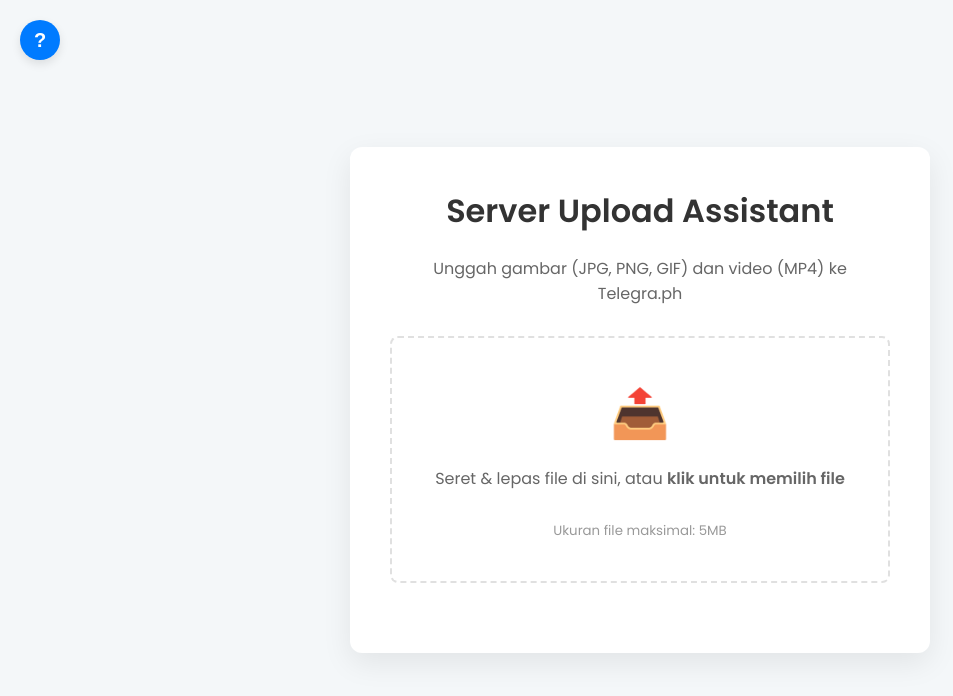
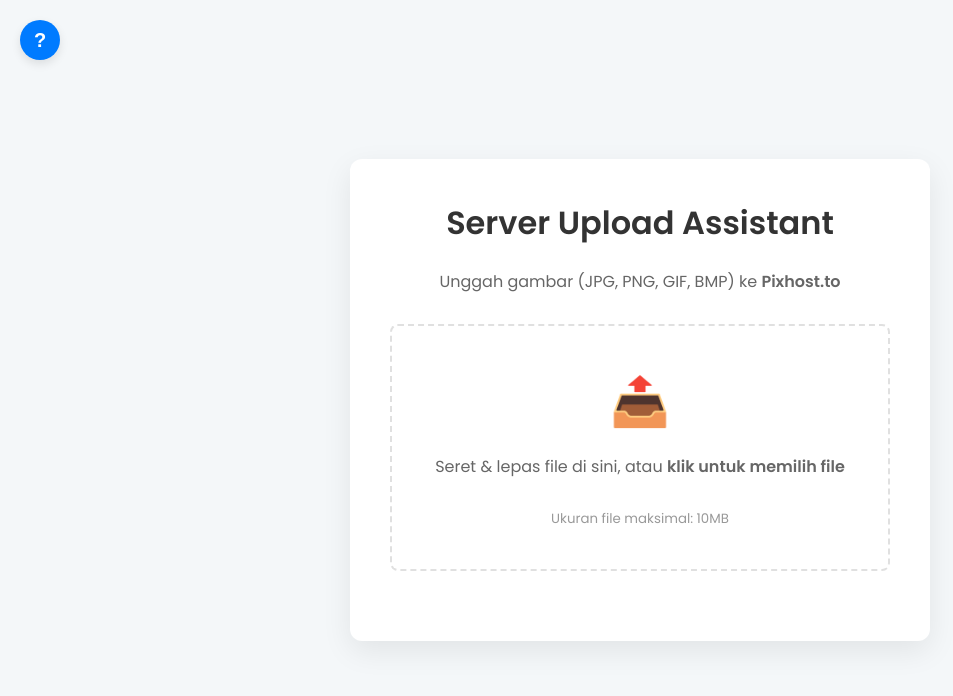
Before and after one commit to Xayztech/Server-Upload, a plain HTML site: page index.html in a window 1280 px wide. Shown: the whole page, without its empty margins (0-953 px from the left). Drawn offline with Linux system fonts and the light colour scheme.

Commit message:
Update index.html

```diff
--- a/index.html
+++ b/index.html
@@ -38,13 +38,13 @@
         <div class="modal-content">
             <span class="close-btn">&times;</span>
             <h2>📝 Tutorial Penggunaan</h2>
-            <p>Selamat datang di Server Upload Assistant! Alat ini membantumu mengunggah file ke Telegra.ph dengan mudah.</p>
+            <p>Selamat datang di Server Upload Assistant! Alat ini membantumu mengunggah file ke <strong>Pixhost.to</strong> dengan mudah.</p>
 
             <h4>Langkah-langkah:</h4>
             <ol>
                 <li><strong>Pilih File:</strong> Klik atau seret file ke dalam kotak putus-putus di tengah layar.</li>
-                <li><strong>Jenis File yang Didukung:</strong> Kamu bisa mengunggah gambar (JPG, PNG, GIF) atau video (MP4).</li>
-                <li><strong>Ukuran Maksimal:</strong> Pastikan ukuran file tidak lebih dari 5 MB.</li>
+                <li><strong>Jenis File yang Didukung:</strong> Kamu bisa mengunggah gambar (<strong>JPG, PNG, GIF, BMP</strong>). Layanan ini tidak mendukung video.</li>
+                <li><strong>Ukuran Maksimal:</strong> Pastikan ukuran file tidak lebih dari <strong>10 MB</strong>.</li>
                 <li><strong>Proses Unggah:</strong> Setelah memilih file, proses unggah akan dimulai secara otomatis. Mohon tunggu sejenak.</li>
                 <li><strong>Dapatkan Link:</strong> Jika berhasil, sebuah link akan muncul di bawah kotak unggah. Klik tombol "Salin Link" untuk menyalinnya.</li>
                 <li><strong>Jika Gagal:</strong> Jika ada masalah (misalnya file terlalu besar atau format tidak didukung), sebuah pesan kesalahan akan muncul.</li>
@@ -55,14 +55,13 @@
 
     <div class="container">
         <h1>Server Upload Assistant</h1>
-        <p>Unggah gambar (JPG, PNG, GIF) dan video (MP4) ke Telegra.ph</p>
+        <p>Unggah gambar (JPG, PNG, GIF, BMP) ke <strong>Pixhost.to</strong></p>
 
         <div class="upload-area" id="upload-area">
             <input type="file" id="file-input" hidden>
             <div class="upload-icon">📤</div>
             <p>Seret & lepas file di sini, atau <strong>klik untuk memilih file</strong></p>
-            <small>Ukuran file maksimal: 5MB</small>
-        </div>
+            <small>Ukuran file maksimal: 10MB</small> </div>
 
         <div id="result" class="result"></div>
     </div>
```
